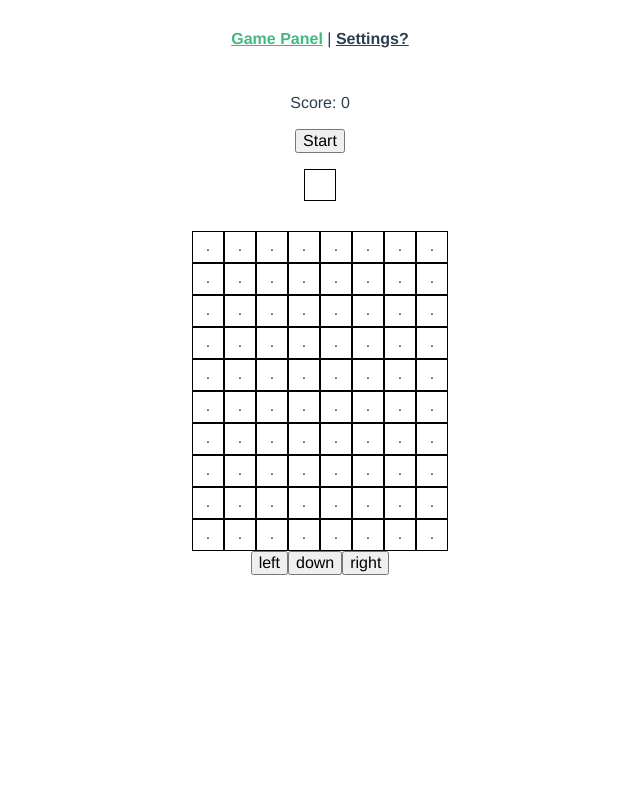
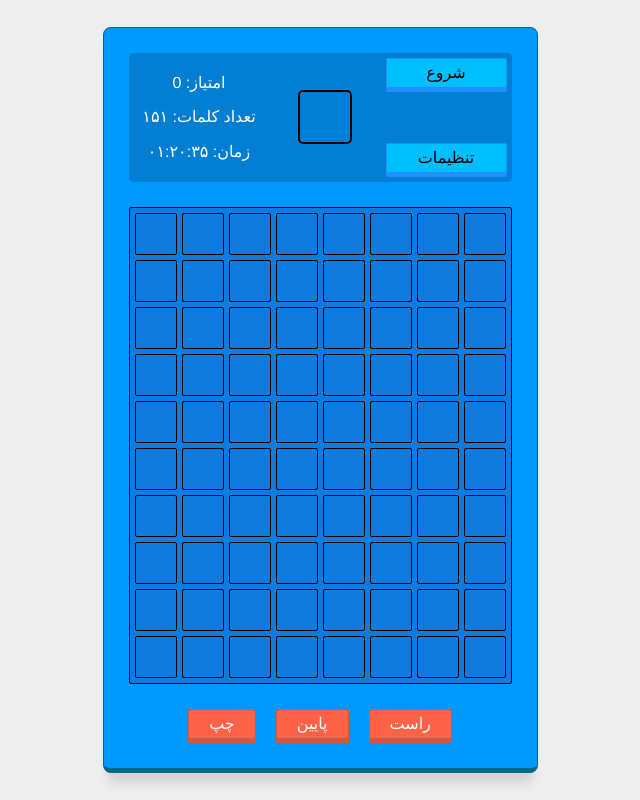
Before and after one commit to sajadhsm/word-tetris, a Vue app: page / in a window 1280 px wide. Shown: the whole page, without its empty margins (320-960 px from the left). Built offline with nearby package versions, Linux system fonts and the light colour scheme.

Commit message:
Apply basic game components styling

```diff
--- /dev/null
+++ b/public/css/base.css
@@ -0,0 +1,18 @@
+html {
+  height: 100%;
+}
+
+body {
+  display: flex;
+  justify-content: center;
+  align-items: center;
+  min-height: 100vh;
+  background-color: #eee;
+}
+
+.button {
+  padding: 5px 15px;
+  border-radius: 2px;
+  border: 1px solid transparent;
+  border-bottom-width: 5px;
+}
--- a/public/index.html
+++ b/public/index.html
@@ -6,6 +6,7 @@
     <meta name="viewport" content="width=device-width,initial-scale=1.0">
     <link rel="icon" href="<%= BASE_URL %>favicon.ico">
     <title>word-tetris</title>
+    <link rel="stylesheet" href="<%= BASE_URL %>css/base.css">
   </head>
   <body>
     <noscript>
--- a/src/App.vue
+++ b/src/App.vue
@@ -1,10 +1,13 @@
 <template>
   <div id="app">
-    <div id="nav">
+    <!-- <div id="nav">
       <router-link to="/">Game Panel</router-link> |
       <a href="#!">Settings?</a>
+    </div> -->
+
+    <div class="game-container">
+      <router-view/>
     </div>
-    <router-view/>
   </div>
 </template>
 
@@ -16,16 +19,12 @@
   text-align: center;
   color: #2c3e50;
 }
-#nav {
-  padding: 30px;
-}
-
-#nav a {
-  font-weight: bold;
-  color: #2c3e50;
-}
-
-#nav a.router-link-exact-active {
-  color: #42b983;
+.game-container {
+  padding: 25px;
+  background: rgb(0, 153, 255);
+  border-radius: 8px;
+  border: 1px solid rgb(0, 102, 133);
+  border-bottom-width: 5px;
+  box-shadow: 0 15px 10px -5px lightgray;
 }
 </style>
--- a/src/components/Game/GameBoard.vue
+++ b/src/components/Game/GameBoard.vue
@@ -29,12 +29,31 @@ export default {
 </script>
 
 <style scoped>
+.game-board {
+  padding: 5px;
+  border-radius: 2px;
+  border: 1px solid black;
+  background: rgba(35, 85, 179, 0.438);
+}
+.row {
+  display: flex;
+  justify-content: center;
+  margin-bottom: 5px;
+}
+.row:last-child {
+  margin: 0;
+}
 .col {
   display: inline-flex;
   justify-content: center;
   align-items: center;
-  width: 30px;
-  height: 30px;
+  width: 40px;
+  height: 40px;
+  margin-right: 5px;
+  border-radius: 2px;
   border: 1px solid #000;
 }
+.col:last-child {
+  margin: 0;
+}
 </style>
--- a/src/components/Game/GameControls.vue
+++ b/src/components/Game/GameControls.vue
@@ -1,8 +1,8 @@
 <template>
   <div class="controls">
-    <button id="left-btn" @click="moveLeft">left</button>
-    <button id="down-btn" @click="moveDown">down</button>
-    <button id="right-btn" @click="moveRight">right</button>
+    <button @click="moveLeft">چپ</button>
+    <button @click="moveDown">پایین</button>
+    <button @click="moveRight">راست</button>
   </div>
 </template>
 
@@ -17,3 +17,20 @@ export default {
   ])
 };
 </script>
+
+<style scoped>
+.controls {
+  padding: 25px 0 0 0;
+}
+
+.controls button {
+  margin: 0 10px;
+  padding: 5px 20px;
+  background: tomato;
+  color: #fff;
+  border: 1px solid rgb(218, 83, 59);
+  border-bottom-width: 5px;
+  border-radius: 2px;
+  cursor: pointer;
+}
+</style>
--- a/src/components/Game/GameHeader.vue
+++ b/src/components/Game/GameHeader.vue
@@ -1,8 +1,19 @@
 <template>
   <div class="game-header">
-    <p>Score: {{ $store.state.game.score }}</p>
-    <button @click="startGame">Start</button>
-    <p><span class="col">{{ $store.state.game.nextChar }}</span></p>
+    <div class="game-info">
+      <p>امتیاز: {{ $store.state.game.score }}</p>
+      <p>تعداد کلمات: ۱۵۱</p>
+      <p>زمان: ۰۱:۲۰:۳۵</p>
+    </div>
+
+    <div class="next-block-container">
+      <div class="next-block">{{ $store.state.game.nextChar }}</div>
+    </div>
+
+    <div class="game-controls">
+      <button class="button" @click="startGame">شروع</button>
+      <button class="button">تنظیمات</button>
+    </div>
   </div>
 </template>
 
@@ -22,14 +33,48 @@ export default {
 
 <style scoped>
 .game-header {
+  display: flex;
+  justify-content: space-between;
+  min-width: 350px;
   margin: 0 0 25px 0;
+  padding: 5px;
+  border-radius: 5px;
+  background: rgba(5, 104, 170, 0.527);
+  color: #fff;
 }
-.col {
+.game-info {
+  flex-basis: calc(100% / 3);
+  padding: 0 5px;
+  /* background: greenyellow; */
+}
+.next-block-container {
+  display: flex;
+  justify-content: center;
+  align-items: center;
+  flex-basis: calc(100% / 3);
+}
+.next-block {
   display: inline-flex;
   justify-content: center;
   align-items: center;
-  width: 30px;
-  height: 30px;
-  border: 1px solid #000;
+  width: 50px;
+  height: 50px;
+  border: 2px solid #000;
+  border-radius: 5px;
+  font-size: 1.5em;
+}
+.game-controls {
+  display: flex;
+  flex-direction: column;
+  justify-content: space-between;
+  flex-basis: calc(100% / 3);
+  /* background: blueviolet; */
+}
+.game-controls button {
+  background-color: deepskyblue;
+  border-color: dodgerblue;
+}
+.game-controls button:first-child {
+  margin-bottom: 5px;
 }
 </style>
--- a/src/store/modules/game.js
+++ b/src/store/modules/game.js
@@ -40,7 +40,7 @@ const mutations = {
       state.board.push([]);
       for (let j = 0; j < state.cols; j += 1) {
         state.board[i][j] = {
-          content: '.',
+          content: '',
           background: '',
         };
       }
@@ -70,7 +70,7 @@ const mutations = {
   },
   CLEAR_LAST_BLOCK(state) {
     Vue.set(state.board[state.lastRow], state.lastCol, {
-      content: '.',
+      content: '',
       background: '',
     });
   },
@@ -93,14 +93,14 @@ const mutations = {
     console.log('CLEAR', blocks);
     blocks.forEach((block) => {
       Vue.set(state.board[block.row], block.col, {
-        content: '.',
+        content: '',
         background: '',
       });
 
       // Shift top blocks one block to bottom
       let upperBlock = block.row - 1;
 
-      while (state.board[upperBlock][block.col].content !== '.') {
+      while (state.board[upperBlock][block.col].content !== '') {
         Vue.set(state.board[upperBlock + 1], block.col, {
           content: state.board[upperBlock][block.col].content,
           background: 'orangered',
@@ -108,9 +108,9 @@ const mutations = {
 
         upperBlock -= 1;
         // Only clear the top most block
-        if (state.board[upperBlock][block.col].content === '.') {
+        if (state.board[upperBlock][block.col].content === '') {
           Vue.set(state.board[upperBlock + 1], block.col, {
-            content: '.',
+            content: '',
             background: '',
           });
         }
@@ -129,16 +129,16 @@ function rightIsWall() {
 }
 
 function leftIsBlock() {
-  return state.board[state.currentRow][state.currentCol - 1].content !== '.';
+  return state.board[state.currentRow][state.currentCol - 1].content !== '';
 }
 
 function rightIsBlock() {
   // index out of bond...
-  return state.board[state.currentRow][state.currentCol + 1].content !== '.';
+  return state.board[state.currentRow][state.currentCol + 1].content !== '';
 }
 
 function bottomIsBlock() {
-  return state.board[state.currentRow + 1][state.currentCol].content !== '.';
+  return state.board[state.currentRow + 1][state.currentCol].content !== '';
 }
 
 function noMoreRow() {
@@ -152,7 +152,7 @@ function checkForMatchWord(commit) {
   let word = '';
 
   // Left side of current block
-  while (!found && cc >= 0 && state.board[cr][cc].content !== '.') {
+  while (!found && cc >= 0 && state.board[cr][cc].content !== '') {
     word = state.currentChar;
 
     for (let i = state.currentCol - 1; i === cc; i -= 1) {
@@ -178,7 +178,7 @@ function checkForMatchWord(commit) {
 
   // Right side of current block
   cc = state.currentCol + 1;
-  while (!found && cc < state.cols && state.board[cr][cc].content !== '.') {
+  while (!found && cc < state.cols && state.board[cr][cc].content !== '') {
     word = state.currentChar;
 
     for (let i = state.currentCol + 1; i === cc; i += 1) {
@@ -207,7 +207,7 @@ function checkForMatchWord(commit) {
   // Current block bottom
   cc = state.currentCol;
   cr = state.currentRow + 1;
-  while (!found && cr < state.rows && state.board[cr][cc].content !== '.') {
+  while (!found && cr < state.rows && state.board[cr][cc].content !== '') {
     word = state.currentChar;
 
     for (let i = state.currentRow + 1; i === cr; i += 1) {
@@ -238,14 +238,14 @@ function checkForMatchWord(commit) {
   // Find the right most index of the possible word
   while (
     wordRightIndex < state.cols - 1 &&
-    state.board[state.currentRow][wordRightIndex].content !== '.'
+    state.board[state.currentRow][wordRightIndex].content !== ''
   ) {
     wordRightIndex += 1;
   }
   // Find the left most index of the possible word
   while (
     wordLeftIndex > 0 &&
-    state.board[state.currentRow][wordLeftIndex].content !== '.'
+    state.board[state.currentRow][wordLeftIndex].content !== ''
   ) {
     wordLeftIndex -= 1;
   }
```
